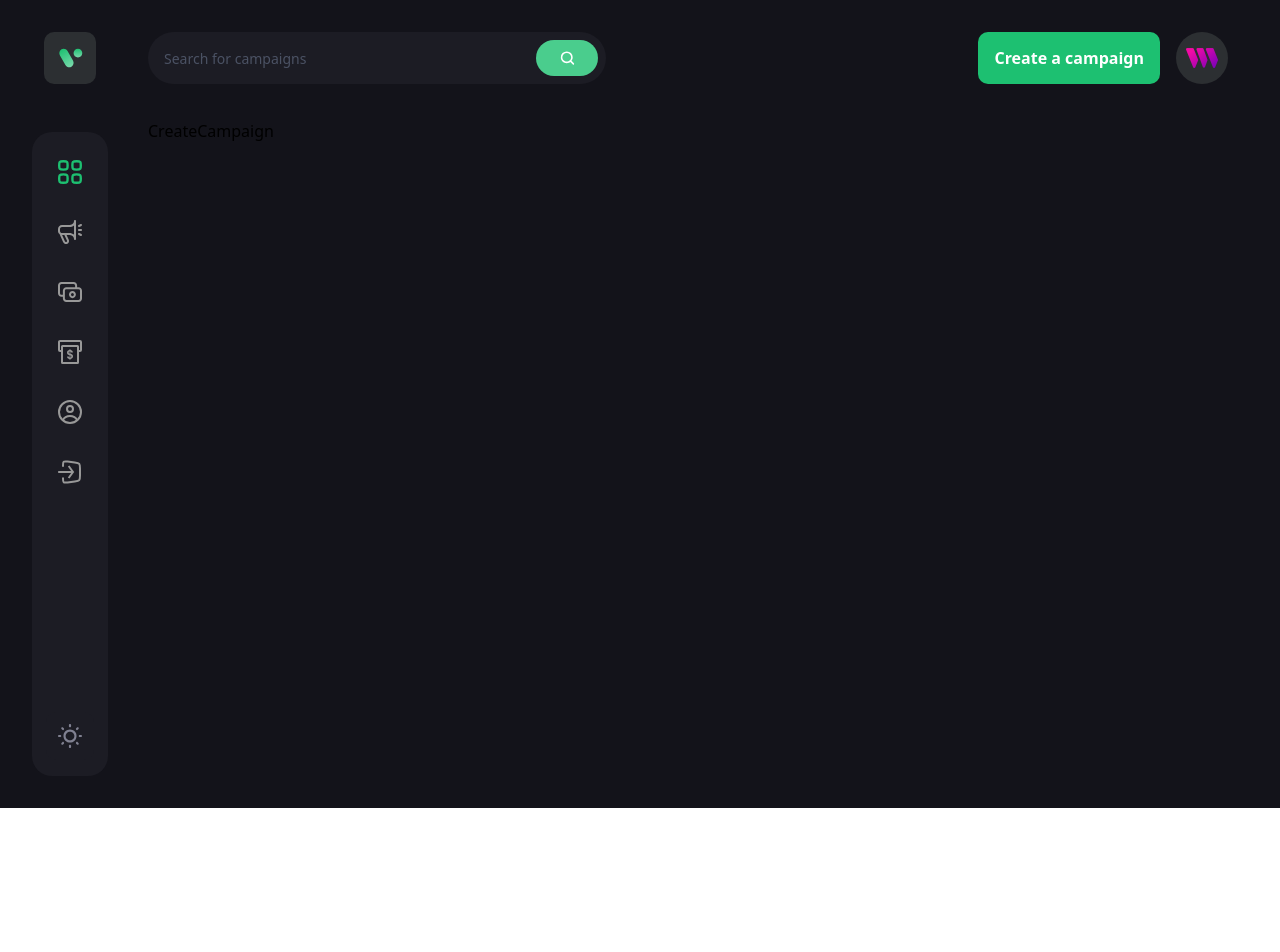
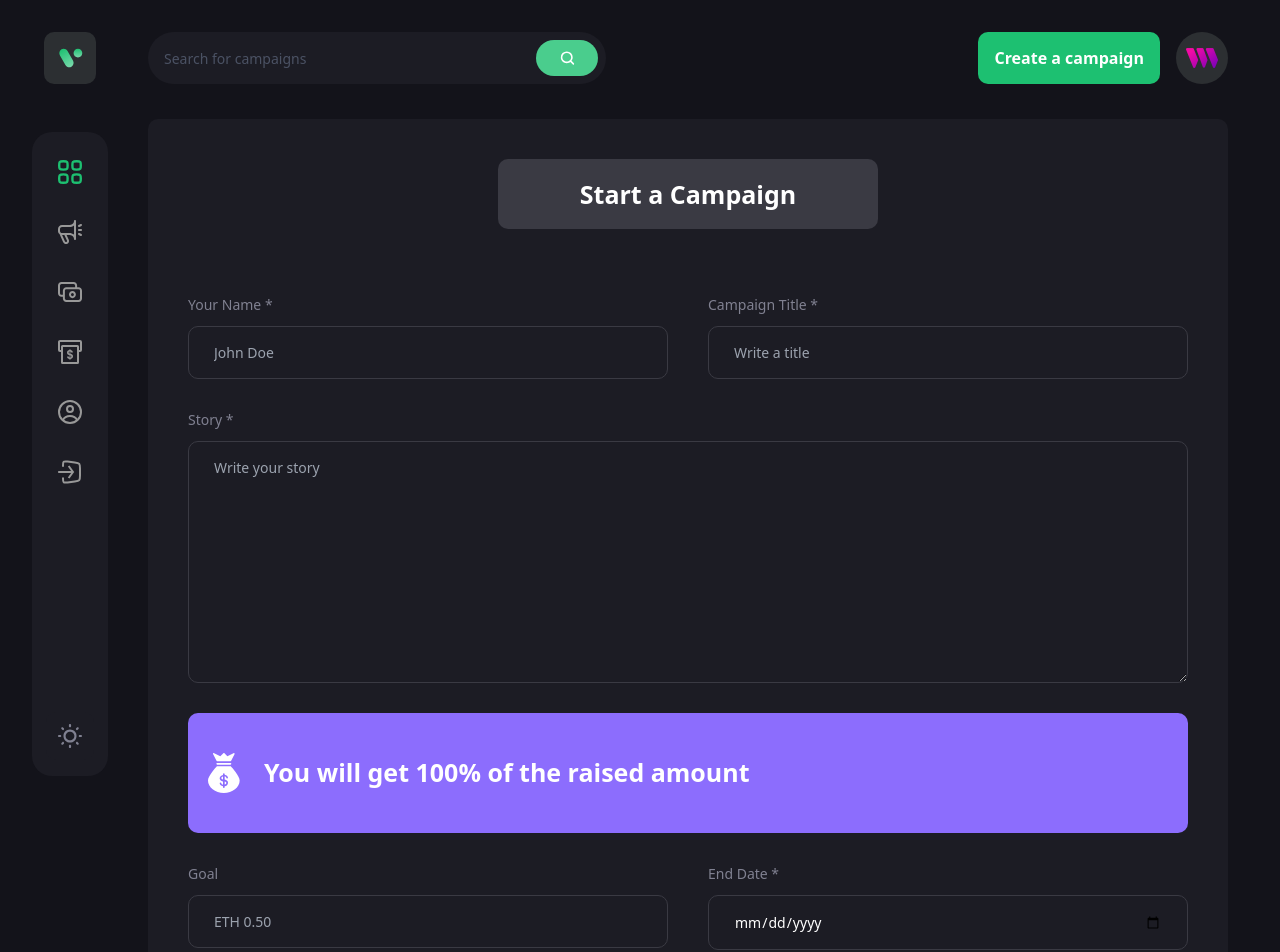
Before and after one commit to SURAJPATIL6088/CrowdFunding_Web3.0, a React (Vite) app in the folder client/: page /create-campaign in a window 1280 px wide. Shown: the top 952 px of the page. Before the commit the page ends 808 px from the top, so only its background shows below. Built offline with nearby package versions, Linux system fonts and the light colour scheme; what @thirdweb-dev/react would draw is missing.

Commit message:
create campaign added

```diff
--- /dev/null
+++ b/client/src/components/FormField.jsx
@@ -0,0 +1,44 @@
+import React from "react";
+
+const FormField = ({
+  labelName,
+  placeholder,
+  inputType,
+  isTextArea,
+  value,
+  handleChange,
+}) => {
+  return (
+    <label className="flex-1 w-full flex flex-col">
+      {labelName && (
+        <span className="font-epilogue font-medium text-[14px] leading-[22px] text-[#808191] mb-[10px]">
+          {labelName}
+        </span>
+      )}
+
+      {isTextArea ? (
+        <textarea
+          required
+          value={value}
+          onChange={handleChange}
+          type={inputType}
+          rows={10}
+          placeholder={placeholder}
+          className="py-[15px] sm:px-[25px] px-[15px] outline-none border-[1px] border-[#3a3a43] bg-transparent font-epilogue text-white text-[14px] placeholder:text-[#4b5264 rounded-[10px] sm:min-w-[300px]"
+        />
+      ) : (
+        <input
+          required
+          value={value}
+          onChange={handleChange}
+          type={inputType}
+          step="0.1"
+          placeholder={placeholder}
+          className="py-[15px] sm:px-[25px] px-[15px] outline-none border-[1px] border-[#3a3a43] bg-transparent font-epilogue text-white text-[14px] placeholder:text-[#4b5264 rounded-[10px] sm:min-w-[300px]"
+        />
+      )}
+    </label>
+  );
+};
+
+export default FormField;
--- a/client/src/components/index.js
+++ b/client/src/components/index.js
@@ -1,3 +1,4 @@
 export {default as Sidebar} from './Sidebar';
 export {default as Navbar} from './Navbar';
 export {default as CustomButton} from './CustomButton';
+export {default as FormField} from './FormField';
--- a/client/src/pages/CreateCampaign.jsx
+++ b/client/src/pages/CreateCampaign.jsx
@@ -1,9 +1,118 @@
-import React from 'react'
+import React, { useState } from "react";
+import { useNavigate } from "react-router-dom";
+import { ethers } from "ethers";
 
-function CreateCampaign() {
+import { loader, money } from "../assets";
+import { CustomButton } from "../components";
+import { checkIfImage } from "../utils";
+import { FormField } from "../components";
+
+const CreateCampaign = () => {
+  const navigate = useNavigate();
+  const [isLoading, setIsLoading] = useState(false);
+  const [form, setForm] = useState({
+    name: "",
+    title: "",
+    description: "",
+    target: "",
+    deadline: "",
+    image: "",
+  });
+
+  const handleFormFieldChange = (fieldName, e) => {
+    setForm({ ...form, [fieldName]: e.target.value });
+  };
+
+  const handleSubmit = (e) => {
+    e.preventDefault();
+
+    console.log(form);
+  };
   return (
-    <div>CreateCampaign</div>
-  )
-}
+    <div className="bg-[#1c1c24] flex justify-center items-center flex-col rounded-[10px] sm:p-10 p-4">
+      {isLoading && "Loader..."}
+      <div className="flex justify-center items-center p-[16px] sm:min-w-[380px] bg-[#3a3a43] rounded-[10px]">
+        <h1 className="font-epilogue font-bold sm:text-[25px] text-[18px] leading-[38px] text-white">
+          Start a Campaign
+        </h1>
+      </div>
+
+      <form
+        onSubmit={handleSubmit}
+        className="w-full mt-[65px] flex flex-col gap-[30px]"
+      >
+        <div className="flex flex-wrap gap-[40px]">
+          <FormField
+            labelName="Your Name *"
+            placeholder="John Doe"
+            inputType="text"
+            value={form.name}
+            handleChange={(e) => handleFormFieldChange("name", e)}
+          />
+
+          <FormField
+            labelName="Campaign Title *"
+            placeholder="Write a title"
+            inputType="text"
+            value={form.title}
+            handleChange={(e) => handleFormFieldChange("title", e)}
+          />
+        </div>
+
+        <FormField
+          labelName="Story *"
+          placeholder="Write your story"
+          isTextArea
+          value={form.description}
+          handleChange={(e) => handleFormFieldChange("description", e)}
+        />
+
+        <div className="w-full flex justify-start items-center p-4 bg-[#8c6dfd] h-[120px] rounded-[10px]">
+          <img
+            src={money}
+            alt="money"
+            className="w-[40px] h-[40px] object-contain"
+          />
+          <h4 className="font-epilogue font-bold text-[25px] text-white ml-[20px]">
+            You will get 100% of the raised amount
+          </h4>
+        </div>
+
+        <div className="flex flex-wrap gap-[40px]">
+          <FormField
+            labelName="Goal"
+            placeholder="ETH 0.50"
+            inputType="text"
+            value={form.target}
+            handleChange={(e) => handleFormFieldChange("target", e)}
+          />
+
+          <FormField
+            labelName="End Date *"
+            placeholder="End Date"
+            inputType="date"
+            value={form.deadline}
+            handleChange={(e) => handleFormFieldChange("deadline", e)}
+          />
+        </div>
+        <FormField
+          labelName="Campaign image *"
+          placeholder="Place image URL of your campaign"
+          inputType="url"
+          value={form.image}
+          handleChange={(e) => handleFormFieldChange("image", e)}
+        />
+
+        <div className="flex justify-center items-center mt-[40px]">
+          <CustomButton
+            btnType="submit"
+            title="Submit new Campaign"
+            styles="bg-[#1dc071]"
+          />
+        </div>
+      </form>
+    </div>
+  );
+};
 
 export default CreateCampaign;
```
